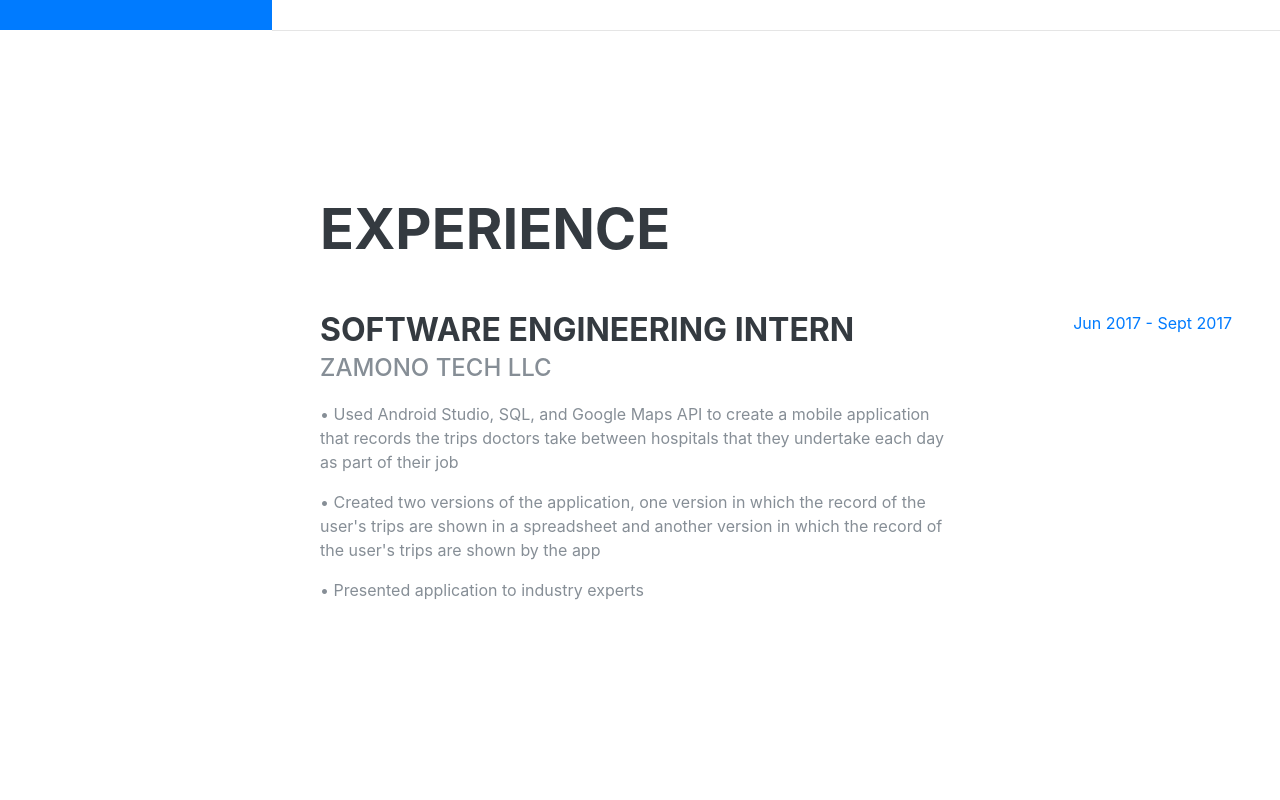
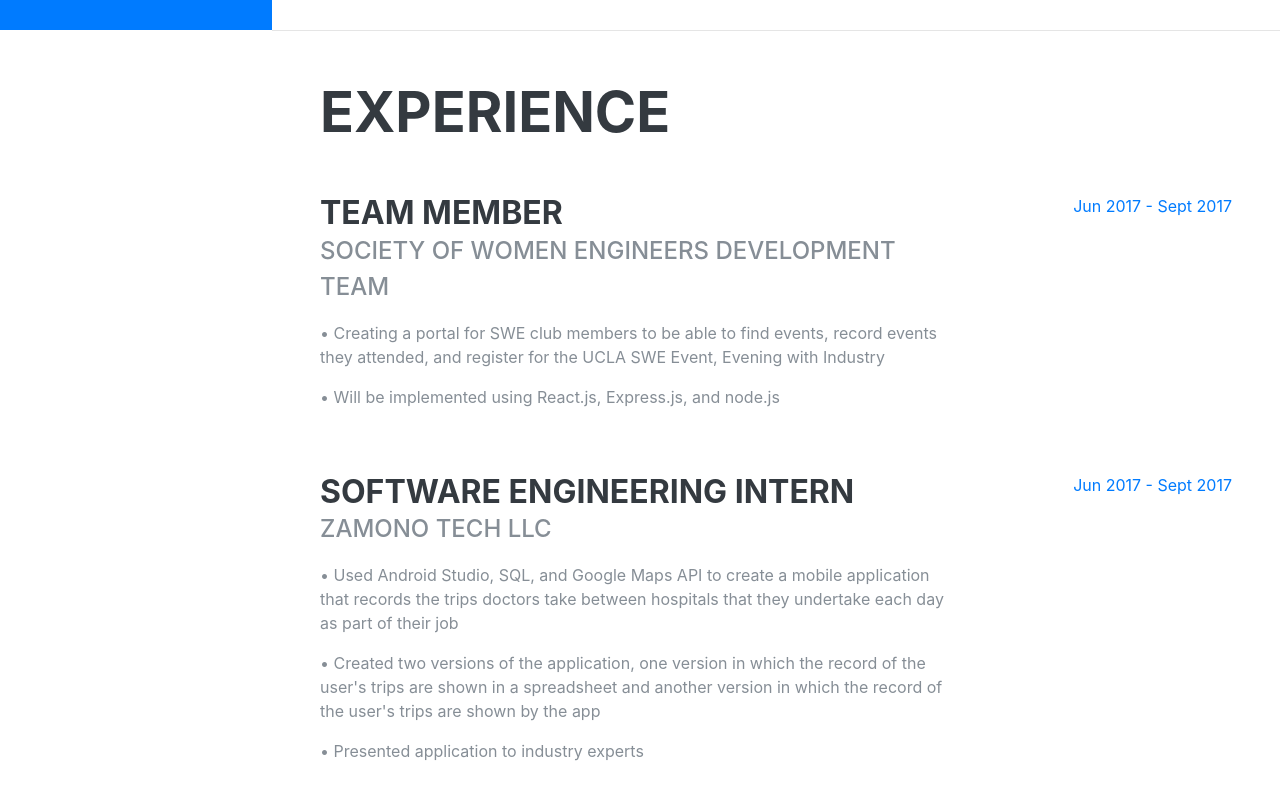
Before and after one commit to nikhitashanker/nikhitashanker.github.io, a website: page portfolio/index.html in a window 1280 px wide. Shown: the part 770-1570 px from the top of the page. Drawn offline with nearby package versions, Linux system fonts and the light colour scheme; files that its build step writes are made by us from their sources; files whose address does not match are found by name; a web font is replaced by a local one.

Commit message:
Update index.html

```diff
--- a/portfolio/index.html
+++ b/portfolio/index.html
@@ -83,7 +83,24 @@
         <div class="my-auto">
           <h2 class="mb-5">Experience</h2>
 
-           <div class="resume-item d-flex flex-column flex-md-row mb-5">
+
+	<div class="resume-item d-flex flex-column flex-md-row mb-5">
+            <div class="resume-content mr-auto">
+              <h3 class="mb-0">Team member</h3>
+              <div class="subheading mb-3">Society of Women Engineers Development Team</div>
+              <p>• Creating a portal for SWE club members to be able to find events, record events they attended, and register for the UCLA SWE Event, Evening with Industry</p>
+ <p>• Will be implemented using React.js, Express.js, and node.js</p>
+
+            </div>
+            <div class="resume-date text-md-right">
+              <span class="text-primary">Jun 2017 - Sept 2017</span>
+            </div>
+          </div>
+
+        </div>
+
+
+	 <div class="resume-item d-flex flex-column flex-md-row mb-5">
             <div class="resume-content mr-auto">
               <h3 class="mb-0">Software Engineering Intern</h3>
               <div class="subheading mb-3">Zamono Tech LLC</div>
```
